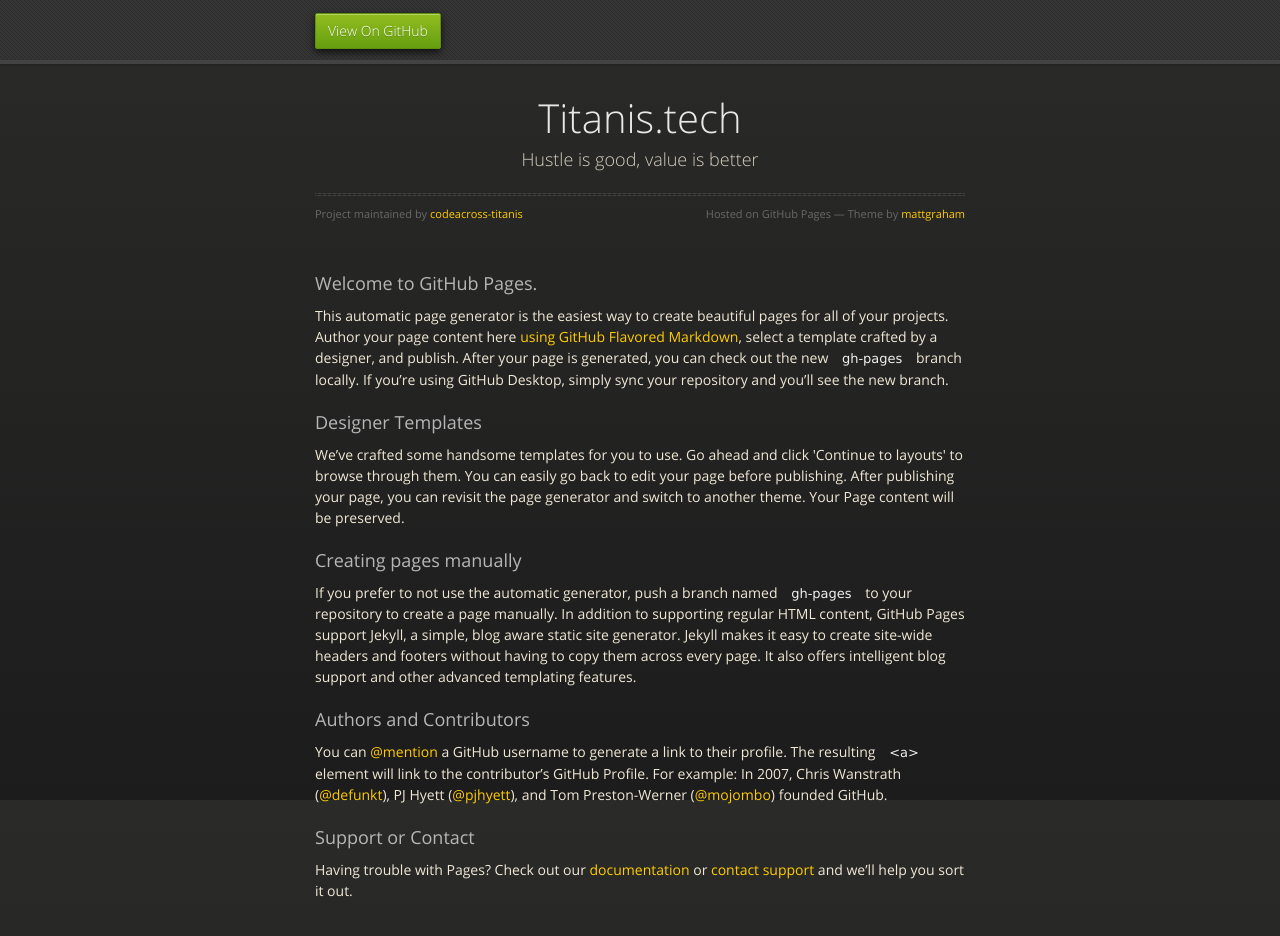
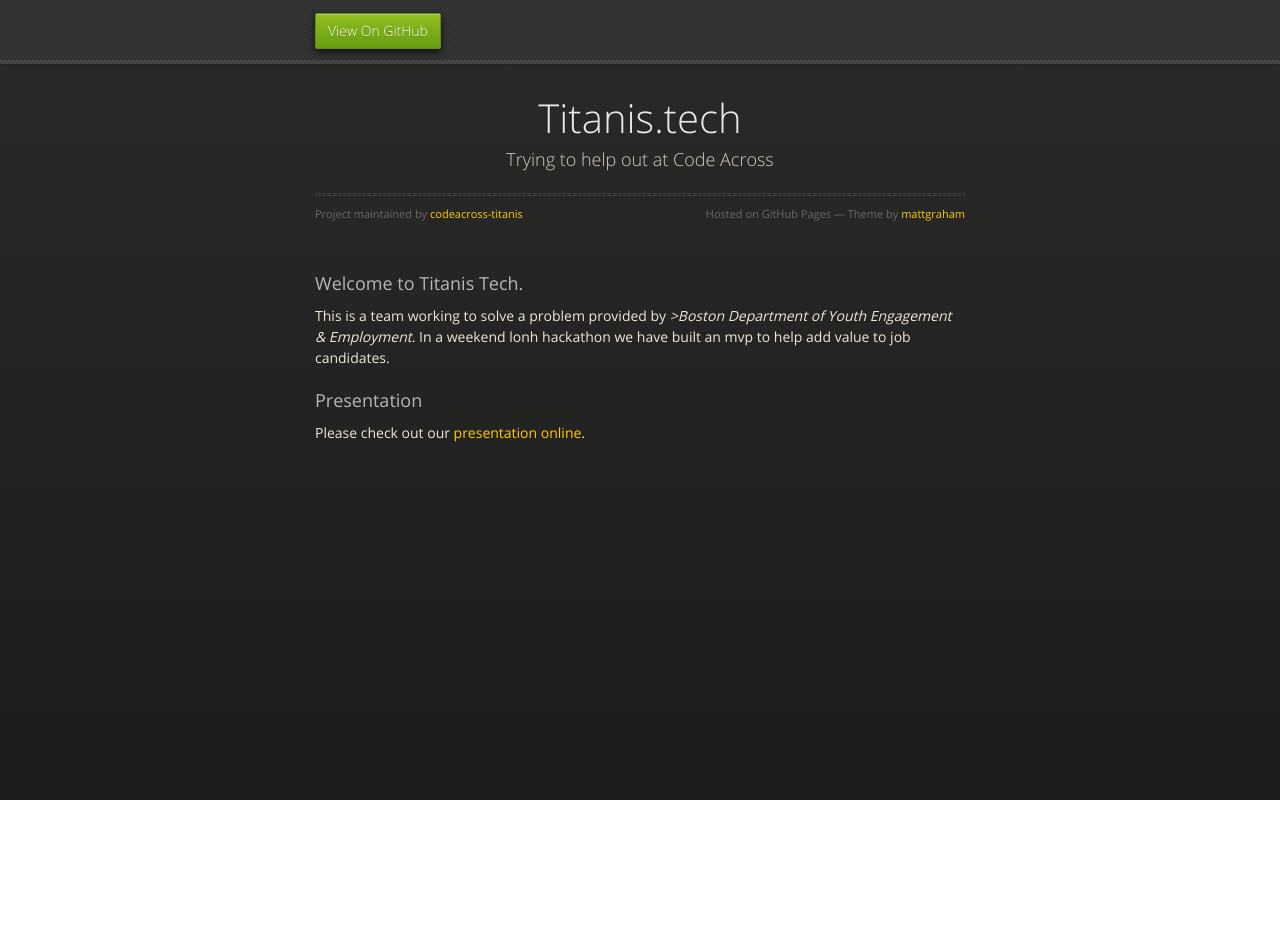
Before and after one commit to codeacross-titanis/codeacross-titanis.github.io, a plain HTML site: page index.html in a window 1280 px wide. After the commit the page ends 800 px from the top, so only its background shows below. Drawn offline with nearby package versions, Linux system fonts and the light colour scheme.

Commit message:
Add presentation to page

```diff
--- a/index.html
+++ b/index.html
@@ -1,5 +1,6 @@
 <!doctype html>
 <html>
+
 <head>
   <meta charset="utf-8">
   <meta http-equiv="X-UA-Compatible" content="chrome=1">
@@ -17,52 +18,38 @@
   <meta name="viewport" content="width=device-width, initial-scale=1, user-scalable=no">
 
 </head>
+
 <body>
   <div id="header">
     <nav>
       <li class="fork"><a href="https://github.com/codeacross-titanis">View On GitHub</a></li>
     </nav>
-      </div><!-- end header -->
+  </div>
+  <!-- end header -->
 
   <div class="wrapper">
 
     <section>
       <div id="title">
         <h1>Titanis.tech</h1>
-          <p>Hustle is good, value is better</p>
+        <p>Trying to help out at Code Across</p>
         <hr>
         <span class="credits left">Project maintained by <a href="https://github.com/codeacross-titanis">codeacross-titanis</a></span>
         <span class="credits right">Hosted on GitHub Pages &mdash; Theme by <a href="https://twitter.com/michigangraham">mattgraham</a></span>
       </div>
+      <h3>
+        <a id="welcome-to-titanis-tech" class="anchor" href="#welcome-to-titanis-tech" aria-hidden="true"><span aria-hidden="true" class="octicon octicon-link"></span></a>Welcome to Titanis Tech.
+      </h3>
+
+      <p>This is a team working to solve a problem provided by <em>>Boston Department of Youth Engagement &amp; Employment</em>. In a weekend lonh hackathon we have built an mvp to help add value to job candidates.</p>
 
       <h3>
-<a id="welcome-to-github-pages" class="anchor" href="#welcome-to-github-pages" aria-hidden="true"><span aria-hidden="true" class="octicon octicon-link"></span></a>Welcome to GitHub Pages.</h3>
+        <a id="presentation" class="anchor" href="#presentation" aria-hidden="true"><span aria-hidden="true" class="octicon octicon-link"></span></a>Presentation
+      </h3>
 
-<p>This automatic page generator is the easiest way to create beautiful pages for all of your projects. Author your page content here <a href="https://guides.github.com/features/mastering-markdown/">using GitHub Flavored Markdown</a>, select a template crafted by a designer, and publish. After your page is generated, you can check out the new <code>gh-pages</code> branch locally. If you’re using GitHub Desktop, simply sync your repository and you’ll see the new branch.</p>
-
-<h3>
-<a id="designer-templates" class="anchor" href="#designer-templates" aria-hidden="true"><span aria-hidden="true" class="octicon octicon-link"></span></a>Designer Templates</h3>
-
-<p>We’ve crafted some handsome templates for you to use. Go ahead and click 'Continue to layouts' to browse through them. You can easily go back to edit your page before publishing. After publishing your page, you can revisit the page generator and switch to another theme. Your Page content will be preserved.</p>
-
-<h3>
-<a id="creating-pages-manually" class="anchor" href="#creating-pages-manually" aria-hidden="true"><span aria-hidden="true" class="octicon octicon-link"></span></a>Creating pages manually</h3>
-
-<p>If you prefer to not use the automatic generator, push a branch named <code>gh-pages</code> to your repository to create a page manually. In addition to supporting regular HTML content, GitHub Pages support Jekyll, a simple, blog aware static site generator. Jekyll makes it easy to create site-wide headers and footers without having to copy them across every page. It also offers intelligent blog support and other advanced templating features.</p>
-
-<h3>
-<a id="authors-and-contributors" class="anchor" href="#authors-and-contributors" aria-hidden="true"><span aria-hidden="true" class="octicon octicon-link"></span></a>Authors and Contributors</h3>
-
-<p>You can <a href="https://help.github.com/articles/basic-writing-and-formatting-syntax/#mentioning-users-and-teams" class="user-mention">@mention</a> a GitHub username to generate a link to their profile. The resulting <code>&lt;a&gt;</code> element will link to the contributor’s GitHub Profile. For example: In 2007, Chris Wanstrath (<a href="https://github.com/defunkt" class="user-mention">@defunkt</a>), PJ Hyett (<a href="https://github.com/pjhyett" class="user-mention">@pjhyett</a>), and Tom Preston-Werner (<a href="https://github.com/mojombo" class="user-mention">@mojombo</a>) founded GitHub.</p>
-
-<h3>
-<a id="support-or-contact" class="anchor" href="#support-or-contact" aria-hidden="true"><span aria-hidden="true" class="octicon octicon-link"></span></a>Support or Contact</h3>
-
-<p>Having trouble with Pages? Check out our <a href="https://help.github.com/pages">documentation</a> or <a href="https://github.com/contact">contact support</a> and we’ll help you sort it out.</p>
-      </section>
-
-    </div>
+      <p>Please check out our <a href="https://docs.google.com/presentation/d/1Dn70AnrFizW8rhgLLKL2f8Hy1PsQEnOvz9AwlILvMbA/edit?usp=sharing">presentation online</a>.</p>
       <!--[if !IE]><script>fixScale(document);</script><![endif]-->
 
 </body>
+
 </html>
```
Lines whose indentation alone changed are shown as unchanged.
